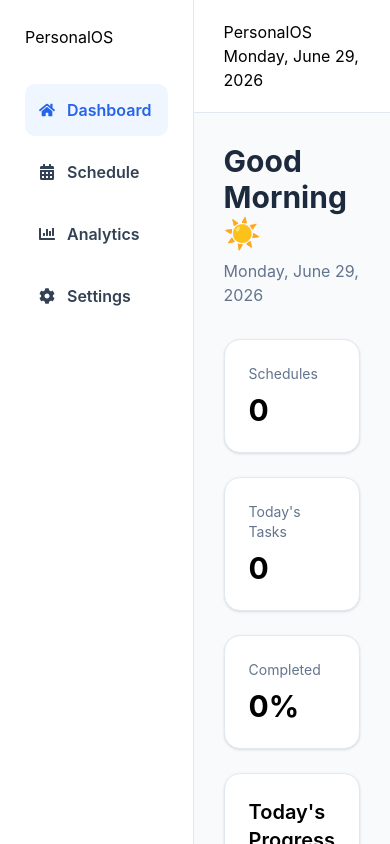
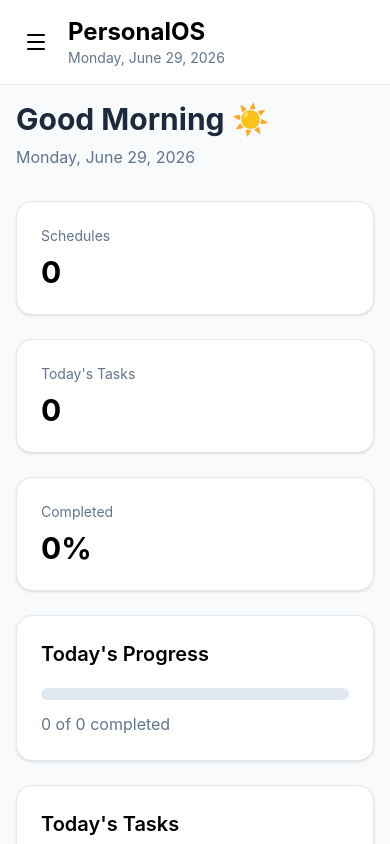
Before and after one commit to OneTime24/personal-os, a React (Vite) app: page / in a window 390 px wide. Shown: the top 844 px of the page. Built offline with nearby package versions, Linux system fonts and the light colour scheme.

Commit message:
added responsive sidebar

```diff
--- a/package.json
+++ b/package.json
@@ -11,6 +11,7 @@
   },
   "dependencies": {
     "@tailwindcss/vite": "^4.3.1",
+    "lucide-react": "^1.22.0",
     "react": "^19.2.7",
     "react-dom": "^19.2.7",
     "react-icons": "^5.6.0",
--- a/src/components/Header.jsx
+++ b/src/components/Header.jsx
@@ -1,4 +1,6 @@
-function Header() {
+import { Menu } from "lucide-react";
+
+function Header({ openSidebar }) {
   const today = new Date();
 
   const date = today.toLocaleDateString("en-US", {
@@ -9,16 +11,27 @@
   });
 
   return (
-    <header
-      style={{
-        background: "white",
-        padding: "20px 30px",
-        borderBottom: "1px solid #e2e8f0",
-      }}
-    >
-      <h2>PersonalOS</h2>
+    <header className="bg-white border-b border-slate-200 px-4 md:px-6 lg:px-8 py-4">
+      <div className="flex items-center justify-between">
+        <div className="flex items-center gap-3">
+          <button
+            onClick={openSidebar}
+            className="lg:hidden p-2 rounded-lg hover:bg-slate-100"
+          >
+            <Menu size={24} />
+          </button>
 
-      <p>{date}</p>
+          <div>
+            <h1 className="text-2xl font-bold">
+              PersonalOS
+            </h1>
+
+            <p className="text-slate-500 text-sm">
+              {date}
+            </p>
+          </div>
+        </div>
+      </div>
     </header>
   );
 }
--- a/src/components/Sidebar.jsx
+++ b/src/components/Sidebar.jsx
@@ -7,59 +7,54 @@
   FaCog,
 } from "react-icons/fa";
 
-const linkStyle = ({ isActive }) => ({
-  display: "flex",
-  alignItems: "center",
-  gap: "12px",
-  padding: "14px",
-  textDecoration: "none",
-  color: isActive ? "#2563eb" : "#334155",
-  background: isActive ? "#eff6ff" : "transparent",
-  borderRadius: "10px",
-  fontWeight: "600",
-});
+function Sidebar({ closeSidebar }) {
+  const linkClass = ({ isActive }) =>
+    `flex items-center gap-3 px-4 py-3 rounded-xl font-semibold transition-all ${
+      isActive
+        ? "bg-blue-100 text-blue-600"
+        : "text-slate-700 hover:bg-slate-100"
+    }`;
 
-function Sidebar() {
   return (
-    <aside
-      style={{
-        width: "240px",
-        background: "white",
-        padding: "25px",
-        borderRight: "1px solid #e2e8f0",
-      }}
-    >
-      <h2
-        style={{
-          marginBottom: "35px",
-        }}
-      >
+    <aside className="w-64 h-screen bg-white border-r border-slate-200 p-6">
+      <h2 className="text-2xl font-bold mb-8">
         PersonalOS
       </h2>
 
-      <nav
-        style={{
-          display: "flex",
-          flexDirection: "column",
-          gap: "10px",
-        }}
-      >
-        <NavLink to="/" end style={linkStyle}>
+      <nav className="flex flex-col gap-2">
+        <NavLink
+          to="/"
+          end
+          className={linkClass}
+          onClick={closeSidebar}
+        >
           <FaHome />
           Dashboard
         </NavLink>
 
-        <NavLink to="/schedule" style={linkStyle}>
+        <NavLink
+          to="/schedule"
+          className={linkClass}
+          onClick={closeSidebar}
+        >
           <FaCalendarAlt />
           Schedule
         </NavLink>
 
-        <NavLink to="/analytics" style={linkStyle}>
+        <NavLink
+          to="/analytics"
+          className={linkClass}
+          onClick={closeSidebar}
+        >
           <FaChartBar />
           Analytics
         </NavLink>
 
-        <NavLink to="/settings" style={linkStyle}>
+        <NavLink
+          to="/settings"
+          className={linkClass}
+          onClick={closeSidebar}
+        >
           <FaCog />
           Settings
         </NavLink>
--- a/src/layouts/MainLayout.jsx
+++ b/src/layouts/MainLayout.jsx
@@ -1,32 +1,47 @@
+import { useState } from "react";
 import { Outlet } from "react-router-dom";
+
 import Sidebar from "../components/Sidebar";
 import Header from "../components/Header";
 
 function MainLayout() {
+  const [sidebarOpen, setSidebarOpen] = useState(false);
+
   return (
-    <div
-      style={{
-        display: "flex",
-        minHeight: "100vh",
-        background: "#f8fafc",
-      }}
-    >
-      <Sidebar />
+    <div className="flex min-h-screen bg-slate-50">
+      {/* Mobile Overlay */}
+      {sidebarOpen && (
+        <div
+          className="fixed inset-0 bg-black/40 z-40 lg:hidden"
+          onClick={() => setSidebarOpen(false)}
+        />
+      )}
 
+      {/* Sidebar */}
       <div
-        style={{
-          flex: 1,
-          display: "flex",
-          flexDirection: "column",
-        }}
+        className={`
+          fixed lg:static
+          top-0 left-0
+          h-full
+          z-50
+          transform
+          transition-transform
+          duration-300
+          ${
+            sidebarOpen
+              ? "translate-x-0"
+              : "-translate-x-full lg:translate-x-0"
+          }
+        `}
       >
-        <Header />
+        <Sidebar closeSidebar={() => setSidebarOpen(false)} />
+      </div>
 
-        <main
-          style={{
-            padding: "30px",
-          }}
-        >
+      {/* Main Content */}
+      <div className="flex-1 flex flex-col lg:ml-0">
+        <Header openSidebar={() => setSidebarOpen(true)} />
+
+        <main className="p-4 md:p-6 lg:p-8">
           <Outlet />
         </main>
       </div>
```
Also changed, not shown: 1 other file (tests, documents, lock files or other folders).
